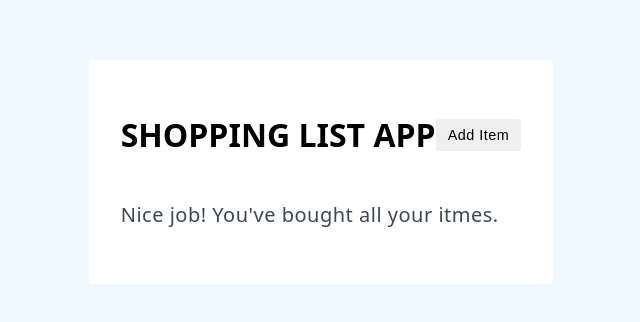
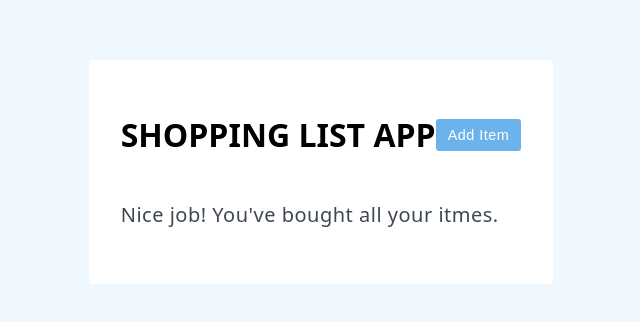
Before and after one commit to totalintelli/shopping-list-app, a plain HTML site: page index.html in a window 1280 px wide. Shown: the part 228-550 px from the top of the page, without its empty margins (319-959 px from the left). Drawn offline with nearby package versions, Linux system fonts and the light colour scheme.

Commit message:
Update main.css

```diff
--- a/main.css
+++ b/main.css
@@ -98,25 +98,25 @@ li input {
   border: none;
   border-radius: 3px;
   margin: auto 0;
-  padding: .5rem .75rem;
+  padding: 0.5rem 0.75rem;
   flex-shrink: 0;
   cursor: pointer;
-  font-size: .9rem;
-  letter-spacing: .5px;
-  transition: all .1s ease-in;
+  font-size: 0.9rem;
+  letter-spacing: 0.5px;
+  transition: all 0.1s ease-in;
 }
 
 .btn[disabled] {
-  background: #8795a1
+  background: #8795a1;
 }
 
 .btn[disabled]:hover {
-  background: #606f7b
+  background: #606f7b;
 }
 
 .btn-primary {
-  background: #6cb2eb
-  color: #fff
+  background: #6cb2eb;
+  color: #fff;
 }
 
 .btn-primary:hover {
@@ -125,17 +125,17 @@ li input {
 
 .btn-cancel {
   background: #ef5753;
-  color: #fff
+  color: #fff;
 }
 
 .btn-cancel:hover {
   background: #e3342f;
-  color: #fff
+  color: #fff;
 }
 
 .strickeout {
   text-decoration: line-through;
-  color: #b8c2cc
+  color: #b8c2cc;
 }
 
 .strikeout:hover {
```
